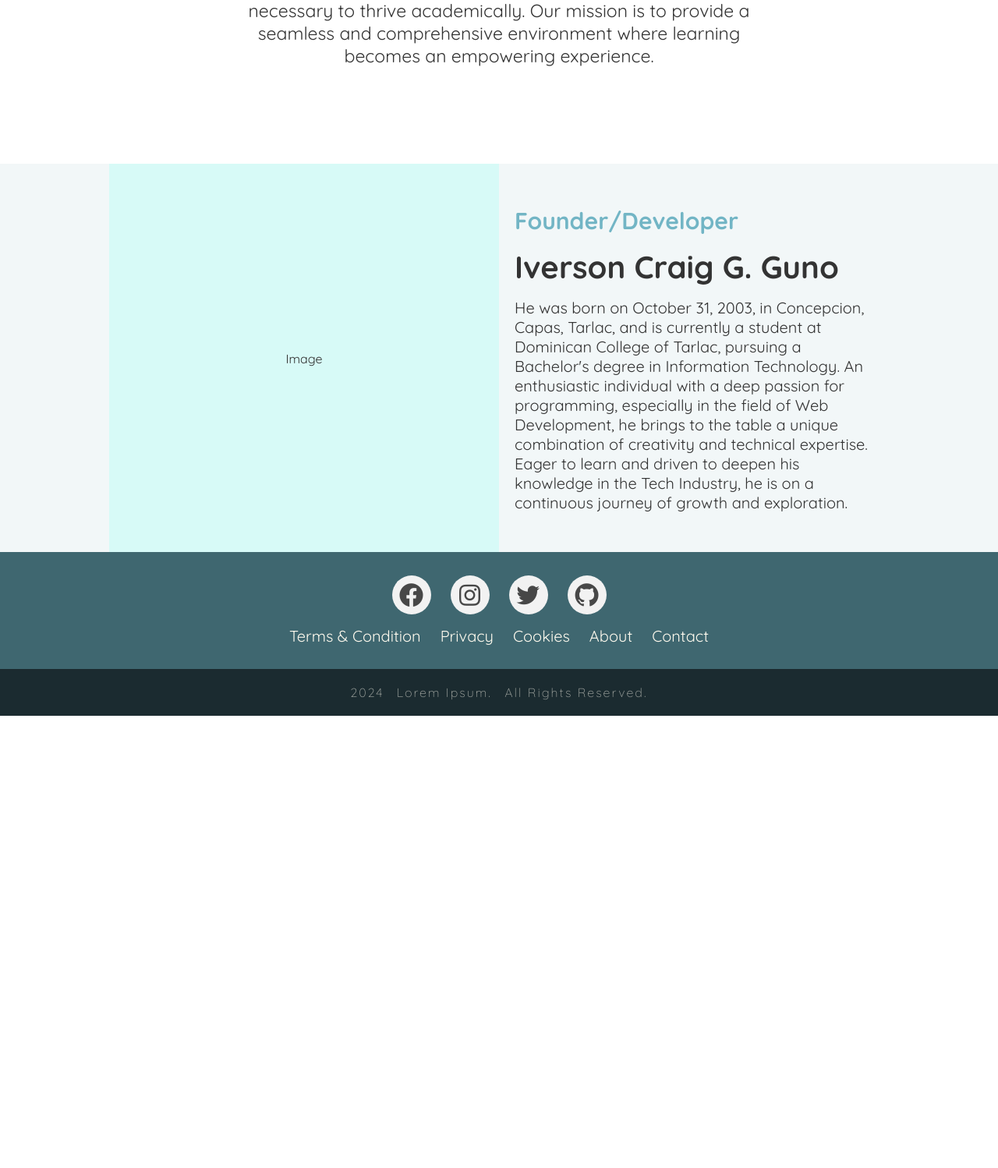
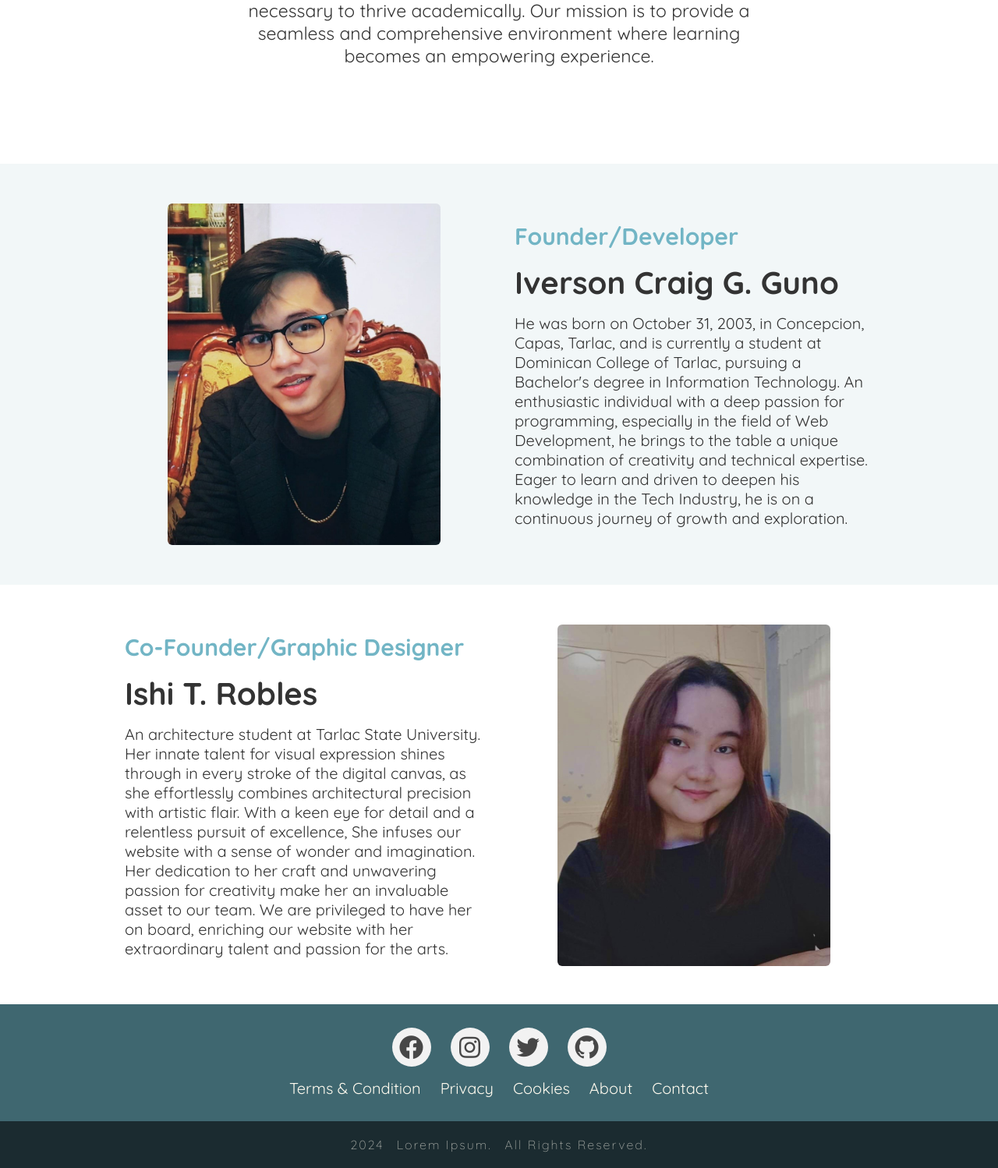
Before and after one commit to Kirukushikun/Capstone-StudySphere, a Laravel app: page /about in a window 1280 px wide. Shown: the part 401-1899 px from the top of the page at 78% size. Before the commit the page ends 1319 px from the top, so only its background shows below. Run offline with Laravel 10, Linux system fonts and the light colour scheme.

Commit message:
modified:   app/Http/Controllers/AuthManager.php 	modified:   public/css/about.css 	modified:   public/css/login.css 	modified:   public/css/signup.css 	new file:   public/sources/ishi.jpg 	new file:   public/sources/iverson.jpg 	modified:   resources/views/about.blade.php 	modified:   resources/views/login.blade.php 	modified:   resources/views/signup.blade.php 	modified:   routes/web.php

```diff
--- a/public/css/about.css
+++ b/public/css/about.css
@@ -30,12 +30,14 @@ gap: 20px;
 
 }
 
+/* Container 2 */
 .background1{
 width: 100%;
 display: flex;
 flex-direction: column;
 align-items: center;
 background-color: #f2f7f8;
+padding: 20px 0;
 }
 #aboutSubContent2{
 text-align: center;
@@ -45,23 +47,24 @@ grid-template-columns: 2fr 2fr;
 grid-template-areas: "detail1 detail2";
 
 height: 500px;
-
 }
 #aboutSubContent2 .founderImage{
 grid-area: "detail1";
-background-color:rgb(215, 250, 247);
 
 display: flex;
 flex-direction: column;
 justify-content: center;
 align-content: center;
 
-
+}
+.founderImage img{
+    width: 350px;
+    margin: auto;
+    border-radius: 6px;
 }
 #aboutSubContent2 .founderDetails{
 grid-area: "detail2";
 padding: 20px;
-/* background-color:rgb(250, 247, 215); */
 
 display: flex;
 flex-direction: column;
@@ -75,35 +78,50 @@ font-size: 20px;
 }#aboutSubContent2 .founderDetails h2{
 color: #72B5C5;
 }
+/* Container 2 */
 
+/* Container 2 */
+.background2{
+    width: 100%;
+    display: flex;
+    flex-direction: column;
+    align-items: center;
+    justify-content: center;
+    padding: 20px 0;
+}
 #aboutSubContent3{
-text-align: center;
-
     display: grid;
     grid-template-columns: 2fr 2fr;
-grid-template-areas: "extra1 extra2";
-
+    grid-template-areas: "codetail1 codetail2";
     height: 500px;
 }
-#aboutSubContent3 .extraImage{
-grid-area: "extra2";
 
+#aboutSubContent3 .cofounderDetails{
+    grid-area: "codetail1";
+
+    padding: 20px;
     display: flex;
     flex-direction: column;
     justify-content: center;
-align-content: center;
+    align-items: start;
+    text-align: left;
 
-background-color:rgb(215, 250, 247);
+    gap: 15px;
+
+    font-size: 20px;
+}#aboutSubContent3 .cofounderDetails h2{
+    color: #72B5C5;
 }
-#aboutSubContent3 .extraDetails{
-grid-area: "extra1";
-background-color:rgb(250, 247, 215);
 
+#aboutSubContent3 .cofounderImage{
+    grid-area: "codetail2";
     display: flex;
     flex-direction: column;
+    align-items: center;
     justify-content: center;
 }
-
-#JoinUs{
-margin: 0 auto;
+.cofounderImage img{
+    width: 350px;
+    margin: auto;
+    border-radius: 6px;
 }
--- a/public/css/login.css
+++ b/public/css/login.css
@@ -99,3 +99,7 @@ Form button{
     bottom: 0;
     width: 17%;
 }
+
+form .error p{
+    color: #e06d6d;
+}
--- a/public/css/signup.css
+++ b/public/css/signup.css
@@ -108,3 +108,7 @@ Form button{
     bottom: 0;
     width: 17%;
 }
+
+form .error p{
+    color: #e06d6d;
+}
--- a/resources/views/about.blade.php
+++ b/resources/views/about.blade.php
@@ -27,12 +27,28 @@
         <div class="background1">
             <div class="aboutContainers" id="aboutSubContent2">
                 <div class="founderImage">
-                    Image
+                    <img src="{{ asset('sources/iverson.jpg') }}" alt="">
                 </div>
                 <div class="founderDetails">
                     <h2>Founder/Developer</h2>
                     <h1>Iverson Craig G. Guno</h1>
                     <p>He was born on October 31, 2003, in Concepcion, Capas, Tarlac, and is currently a student at Dominican College of Tarlac, pursuing a Bachelor's degree in Information Technology. An enthusiastic individual with a deep passion for programming, especially in the field of Web Development, he brings to the table a unique combination of creativity and technical expertise. Eager to learn and driven to deepen his knowledge in the Tech Industry, he is on a continuous journey of growth and exploration.</p>
+                </div>
+            </div>
+        </div>
+
+        <div class="background2">
+
+            <div class="aboutContainers" id="aboutSubContent3">
+
+                <div class="cofounderDetails">
+                    <h2>Co-Founder/Graphic Designer</h2>
+                    <h1>Ishi T. Robles</h1>
+                    <p>An architecture student at Tarlac State University. Her innate talent for visual expression shines through in every stroke of the digital canvas, as she effortlessly combines architectural precision with artistic flair. With a keen eye for detail and a relentless pursuit of excellence, She infuses our website with a sense of wonder and imagination. Her dedication to her craft and unwavering passion for creativity make her an invaluable asset to our team. We are privileged to have her on board, enriching our website with her extraordinary talent and passion for the arts.</p>
+                </div>
+
+                <div class="cofounderImage">
+                    <img src="{{ asset('sources/ishi.jpg') }}" alt="">
                 </div>
             </div>
         </div>
--- a/routes/web.php
+++ b/routes/web.php
@@ -42,9 +42,15 @@ Route::get('/studymaterial', function () {
 })->name('studymaterial');
 
 Route::get('/dashboard', function () {
-    return view('dashboard');
+    if(Auth::check()){
+        return view('/dashboard');
+    }
+    return view('login');
 });
 
 Route::get('/taskmanager', function () {
-    return view('taskmanager');
+    if(Auth::check()){
+        return view('/taskmanager');
+    }
+    return view('login');
 });
```
Also changed, not shown: app/Http/Controllers/AuthManager.php (+2 -14 lines), resources/views/login.blade.php (+9 -2 lines), resources/views/signup.blade.php (+12 -5 lines), public/sources/ishi.jpg (added), public/sources/iverson.jpg (added). Lines whose indentation alone changed are shown as unchanged.
